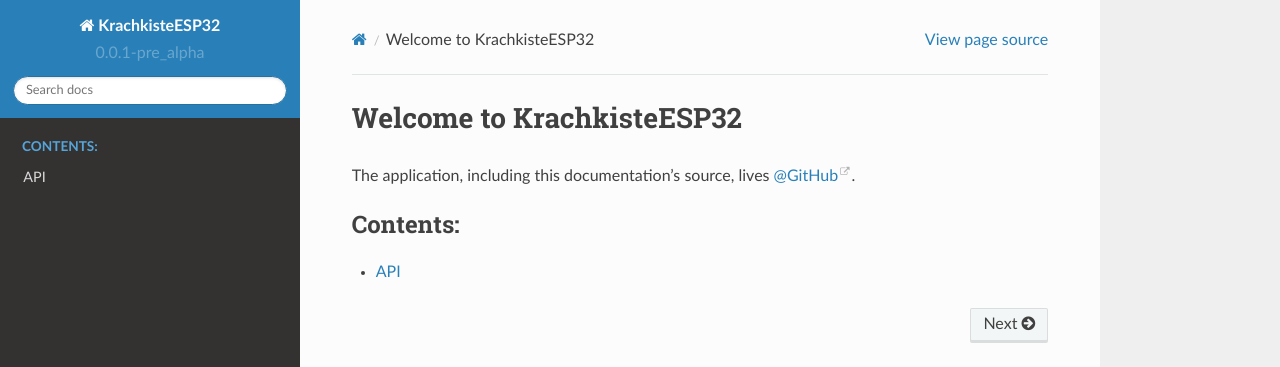
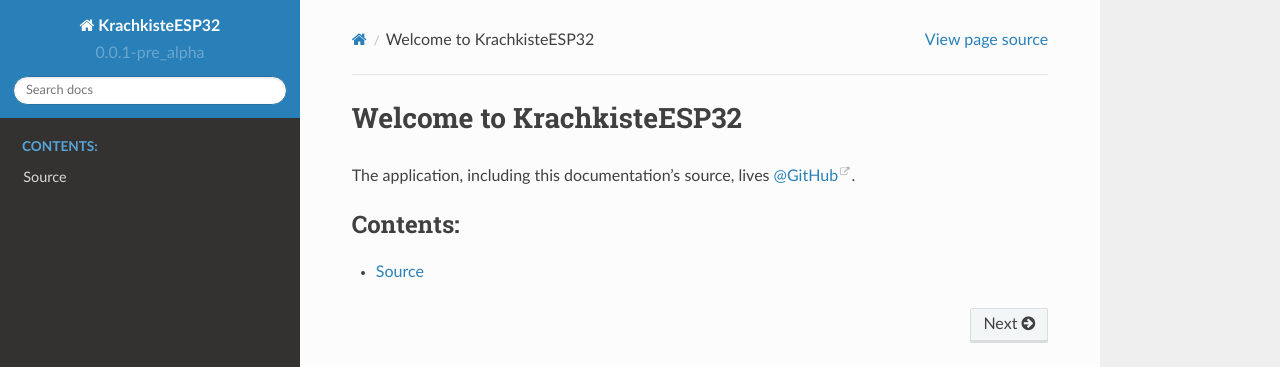
Before and after one commit to Mischback/krachkiste_esp32, a Sphinx documentation site: the page built from docs/source/index.rst, in a window 1280 px wide. Shown: the top 367 px of the page. Built offline with Sphinx 7.4.7 and the Read the Docs theme 2.0.0, drawn with Linux system fonts in a browser that asks for light colours.

Commit message:
Provide manual directive for breathe

```diff
--- a/docs/source/api/index.rst
+++ b/docs/source/api/index.rst
@@ -1,5 +1,6 @@
-###
-API
-###
+######
+Source
+######
 
 .. doxygenfile:: src/lib/networking/networking.c
+    :sections: briefdescription define typedef var func
```
